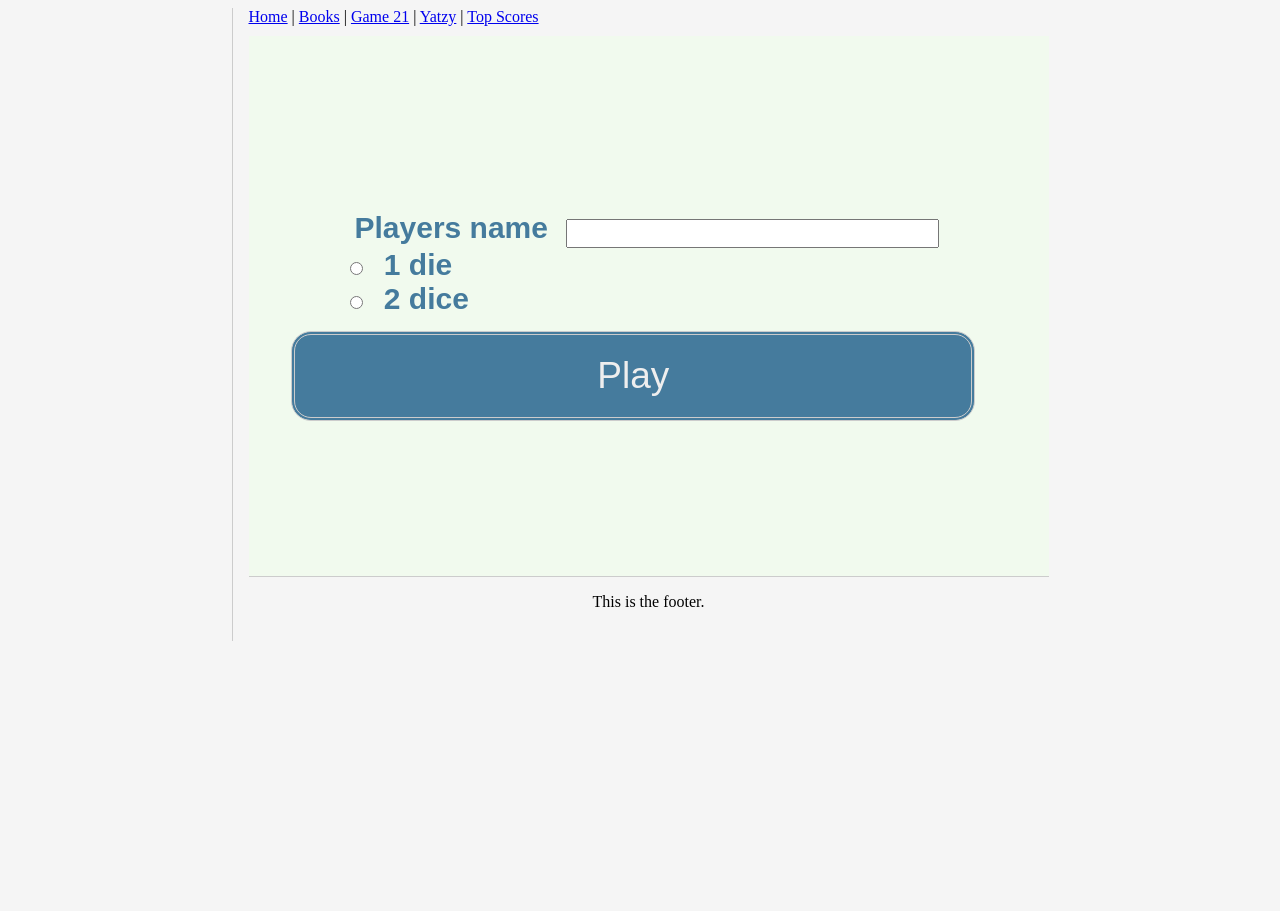
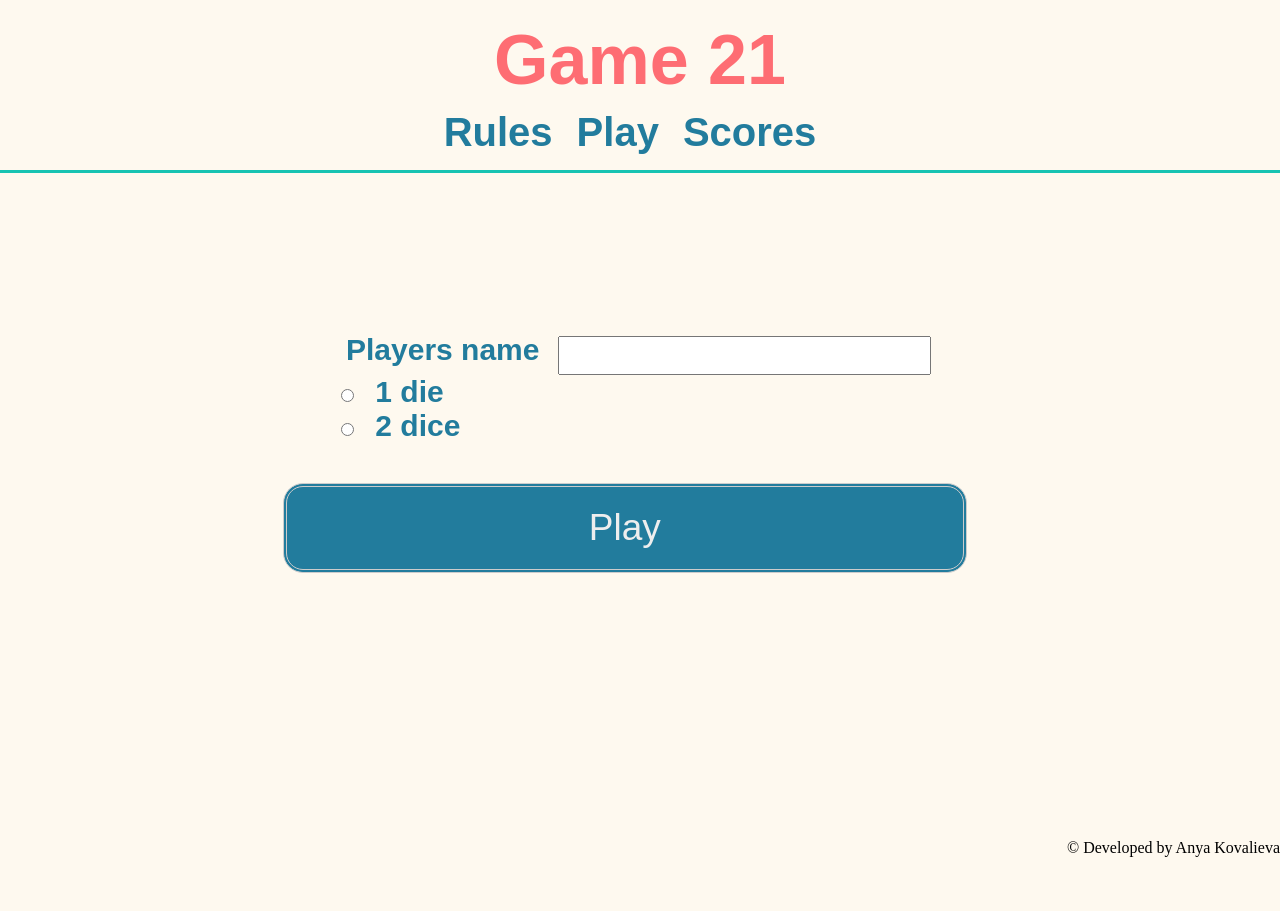
Before and after one commit to Elmittil/mvc-proj, a Symfony app: template templates/game21.html.twig in a window 1280 px wide. Before the commit the page ends 641 px from the top, so only its background shows below. Run offline with Twig, Linux system fonts and the light colour scheme; the template is opened without the code that fills it, so the values that code supplies are empty; some libraries are stand-ins or nearby versions.

Commit message:
changes in styling

```diff
--- a/public/style.css
+++ b/public/style.css
@@ -1,37 +1,65 @@
 body {
     overflow-y: scroll;
-    width: 800px;
     margin: 8px auto;
-    padding-left: 1em;
-    border-left: 1px solid #ccc;
-    background-color: #F5F5F5;
+    background-color: #FEF9EF;
 }
 
 main {
-    min-height: 500px;
+    min-height: 650px;
+    display:block;
+    margin: auto;
+    width: 800px;
 }
 
+header {
+    height: 150px;
+    text-align: center;
+    border-bottom: solid 3px #17C3B2;
+}
+
+nav {
+    padding-top: 10px;
+}
+
+nav a {
+    text-decoration: none;
+    font-family: 'Teko', sans-serif;
+    font-weight: 700;
+    font-size: 40px;
+    padding: 0 20px 0 0;
+}
+
+nav a:link {
+    color: #227C9D;
+}
+
+nav a:visited {
+    color: #227C9D;
+}
+
+nav a:hover {
+    color: #FFCB77;
+}
 footer {
-    border-top: 1px solid #ccc;
     min-height: 4em;
-    text-align: center;
+    text-align: right;
+    width: 100%;
 }
 
 .game21-wrapper {
-    background-color: #F1FAEE;
+    background-color: #FEF9EF;
     min-height: 500px;
-    padding: 20px;
-    margin-top: 10px;
+    padding: 0 20px;
     align-content: center;
 }
 
 .game-title {
-    color: #A8DADC;
+    color: #FE6D73;
     text-align: center;
     font-family: 'Teko', sans-serif;
     font-weight: 700;
     font-size: 70px;
-    margin: 20px;
+    margin: 20px 0 0 0;
 }
 
 .play-panel {
@@ -42,7 +70,7 @@ footer {
 
 .roll-button {
     display: inline-block;
-    background-color: #E63946;
+    background-color: #FE6D73;
     border-radius: 20px;
     border: 3px dotted #cccccc;
     color: #eeeeee;
@@ -50,7 +78,7 @@ footer {
     font-size: 40px;
     padding: 20px;
     width: 100%;
-    /* margin: 0 3%; */
+    margin: 1% 0;
     -webkit-transition: all 0.5s;
     -moz-transition: all 0.5s;
     -o-transition: all 0.5s;
@@ -60,7 +88,7 @@ footer {
 
 .new-game-button {
     display: inline-block;
-    background-color: #457B9D;
+    background-color: #227C9D;
     border-radius: 20px;
     border: 4px double #cccccc;
     color: #eeeeee;
@@ -81,7 +109,16 @@ footer {
     text-align: center;
     font-family: 'Teko', sans-serif;
     font-weight: 700;
-    color: #457B9D;
+    color: #227C9D;
+    font-size: 30px;
+}
+
+.player-computer-title {
+    margin: 20px 20%;
+    text-align: center;
+    font-family: 'Teko', sans-serif;
+    font-weight: 700;
+    color: #FFCB77;
     font-size: 30px;
 }
 
@@ -108,18 +145,18 @@ th {
     align-items: center; */
     font-family: 'Teko', sans-serif;
     font-weight: 700;
-    color: #457B9D;
+    color: #227C9D;
     font-size: 30px;
 }
 
 .radio-b {
     width: 80%;
-    margin: 15px auto;
+    margin: 60px auto 40px;
 }
 
 .radio-b input[type="text"] {
     width: 60%;
-    padding: 5px 2px;
+    padding: 10px 2px;
 }
 
 .diceBox [type="checkbox" i]  {
@@ -133,7 +170,7 @@ th {
 .diceBox label {
     font-family: 'Teko', sans-serif;
     font-weight: 500;
-    color: #457B9D;
+    color: #227C9D;
     font-size: 20px;
 }
 
--- a/templates/game21.html.twig
+++ b/templates/game21.html.twig
@@ -2,8 +2,6 @@
 
 {% block content %}
 <div class="game21-wrapper">
-    <h1 class="game-title">{{ header }}</h1>
-
     <form action="{{ app.request.getBaseURL() }}/game21/set-hand" method="post" class="die-choice">
         <div class="radio-b">
             <label for="playername">Players name</label>
--- a/templates/mvc-layout.html.twig
+++ b/templates/mvc-layout.html.twig
@@ -12,12 +12,13 @@
     </head>
     <body>
         <header>
+
+        <h1 class="game-title">Game 21</h1>
+
             <nav>
-                <a href='{{ app.request.getBaseURL() }}/'>Home</a> |
-                <a href='{{ app.request.getBaseURL() }}/books'>Books</a> |
-                <a href='{{ app.request.getBaseURL() }}/game21'>Game 21</a> |
-                <a href='{{ app.request.getBaseURL() }}/yatzee'>Yatzy</a> |
-                <a href='{{ app.request.getBaseURL() }}/top-scores'>Top Scores</a>
+                <a href='{{ app.request.getBaseURL() }}/'>Rules</a>
+                <a href='{{ app.request.getBaseURL() }}/game21'>Play</a>
+                <a href='{{ app.request.getBaseURL() }}/top-scores'>Scores</a>
             </nav>
         </header>
 
@@ -26,7 +27,7 @@
         </main>
 
         <footer>
-            <p>This is the footer.</p>
+            <p>&#169; Developed by Anya Kovalieva</p>
         </footer>
     </body>
 </html>
```
Also changed, not shown: templates/play.html.twig (+6 -4 lines), templates/scores.html.twig (added, +37 -0 lines).
